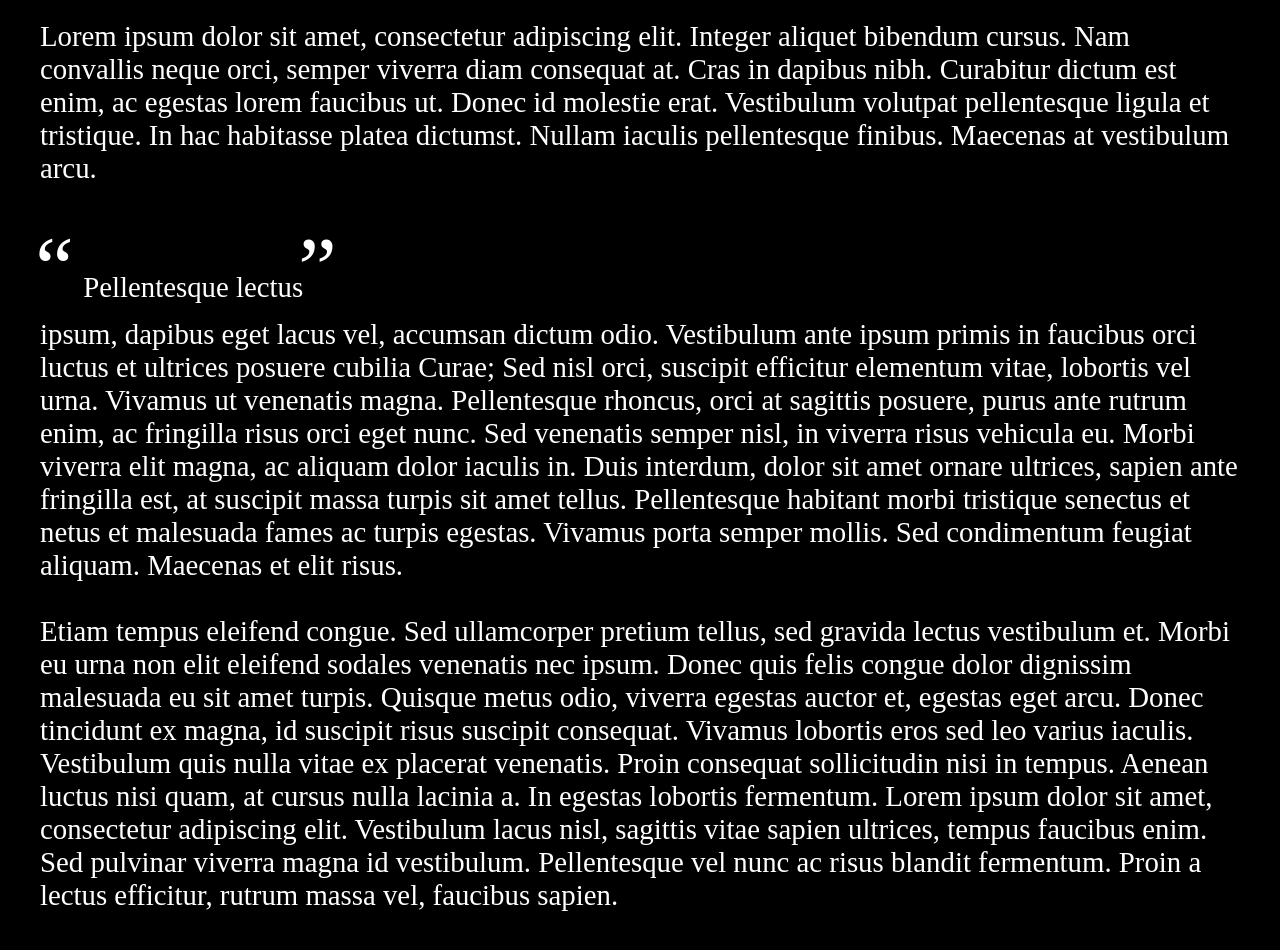
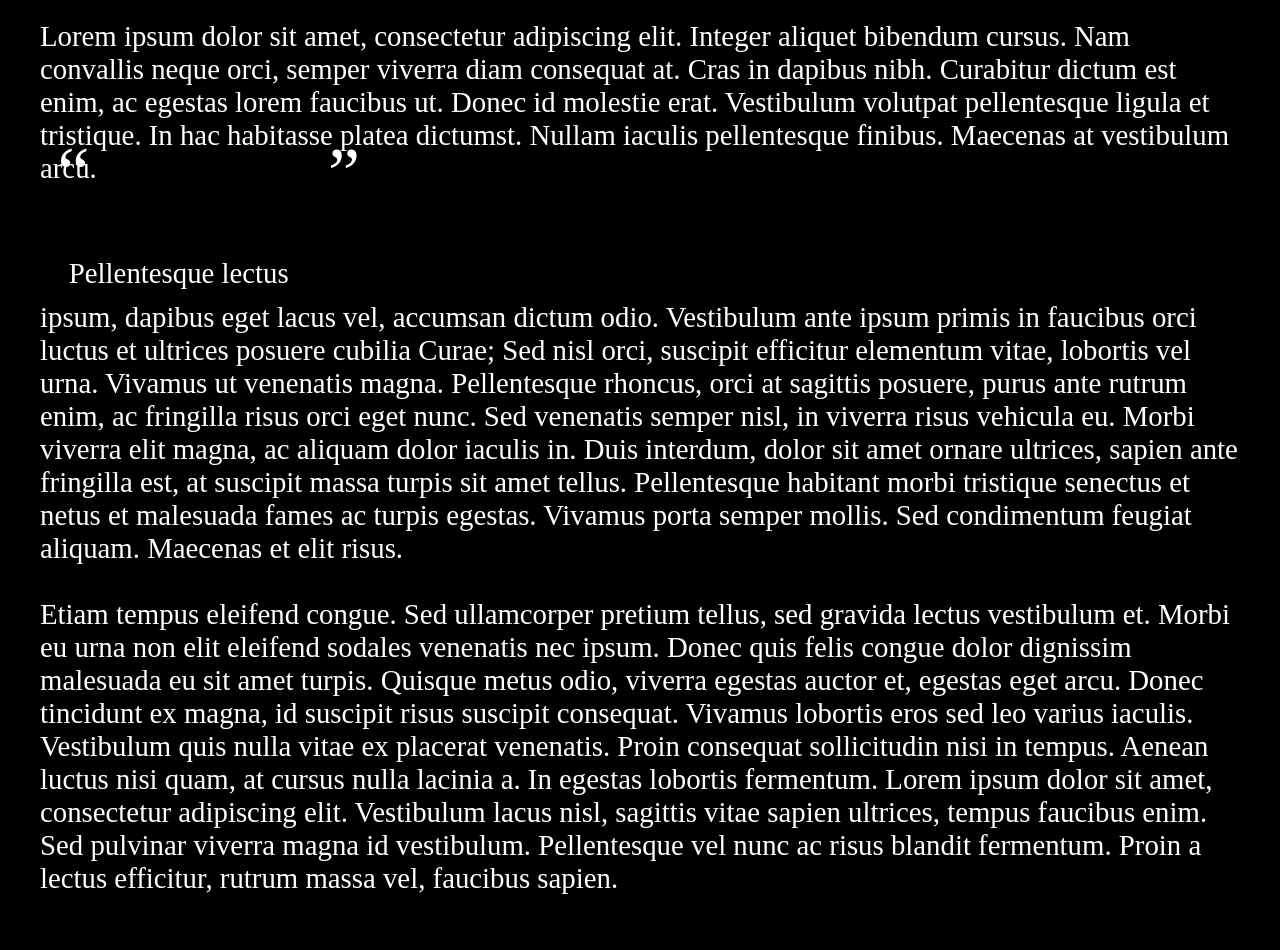
Before and after one commit to davidlipo/davidlipo.github.io, a plain HTML site: page pullQuotesExample.html in a window 1280 px wide. Drawn offline with Linux system fonts and the light colour scheme.

Commit message:
Quotes fix

```diff
--- a/style.css
+++ b/style.css
@@ -33,8 +33,8 @@ body {
 
 .quotes {
     display: inline-block;
-    font-size: 3em;
-    width: 0.5em;
+    font-size: 2.5em;
+    width: 0.4em;
 }
 .quotes:before {
     content: "\201C";
@@ -44,13 +44,14 @@ body {
 .quotesStart:after {
     content: "\201C";
     position: absolute;
+    margin-top: -1.2em;
     margin-left: -3em;
 }
 .animationStart.quotesStart:after,
 .animationEnd.quotesStart:after {
     animation-duration: 500ms;
     animation-name: slideinStart;
-    margin-left: -0.5em;
+    margin-left: -0.2em;
 }
 .animationEnd.quotesStart:after {
     animation-direction: reverse;
@@ -60,13 +61,14 @@ body {
 .quotesEnd:after {
     content: "\201D";
     position: absolute;
+    margin-top: -1.2em;
     margin-left: -6em;
 }
 .animationStart.quotesEnd:after,
 .animationEnd.quotesEnd:after {
     animation-duration: 1000ms;
     animation-name: slideinEnd;
-    margin-left: -0.5em;
+    margin-left: 0.1em;
 }
 .animationEnd.quotesEnd:after {
     animation-direction: reverse;
@@ -79,7 +81,7 @@ body {
     }
 
     to {
-        margin-left: -0.5em;
+        margin-left: -0.2em;
     }
 }
 
@@ -89,7 +91,7 @@ body {
     }
 
     to {
-        margin-left: -0.5em;
+        margin-left: 0.1em;
     }
 }
 
```
